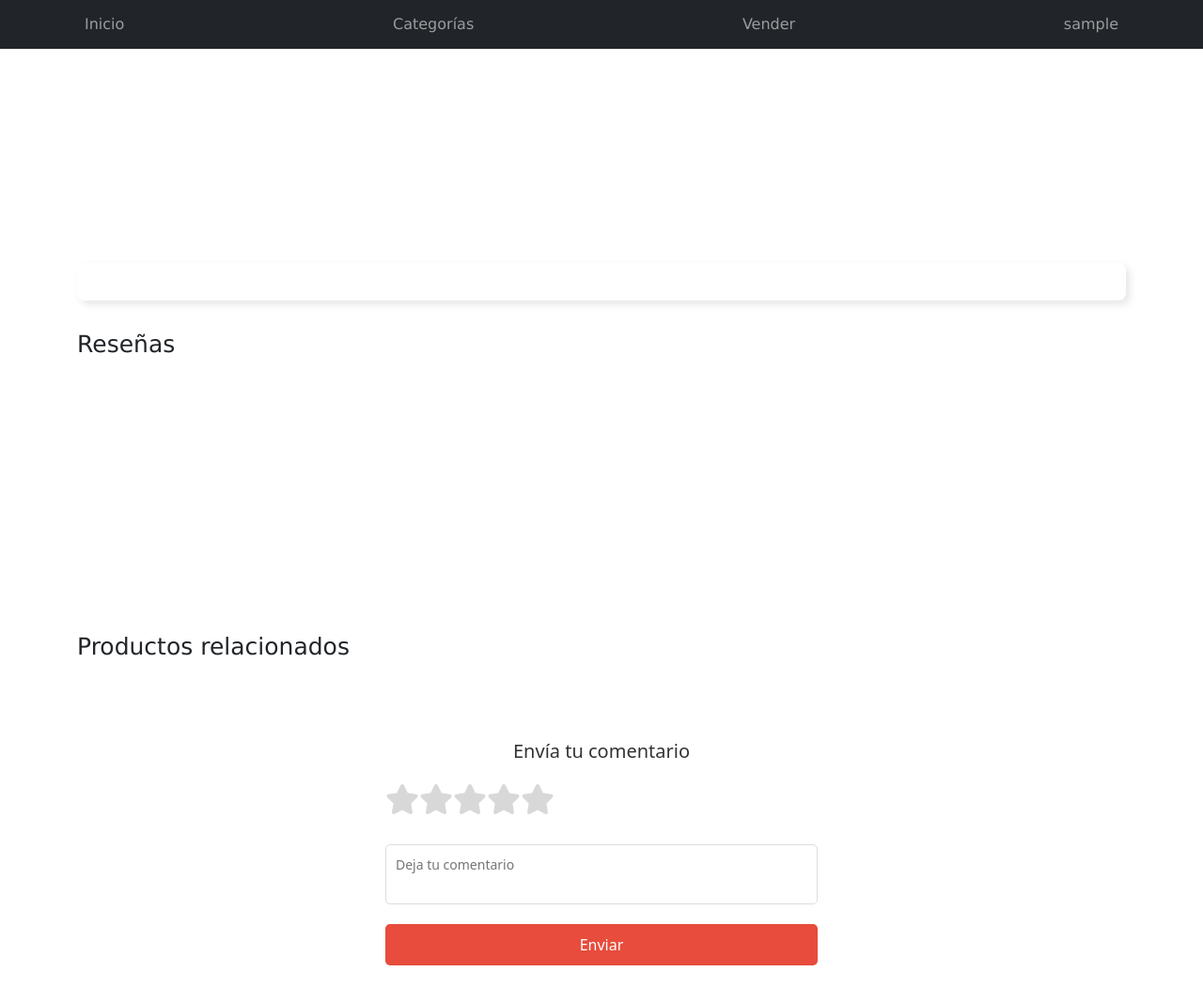
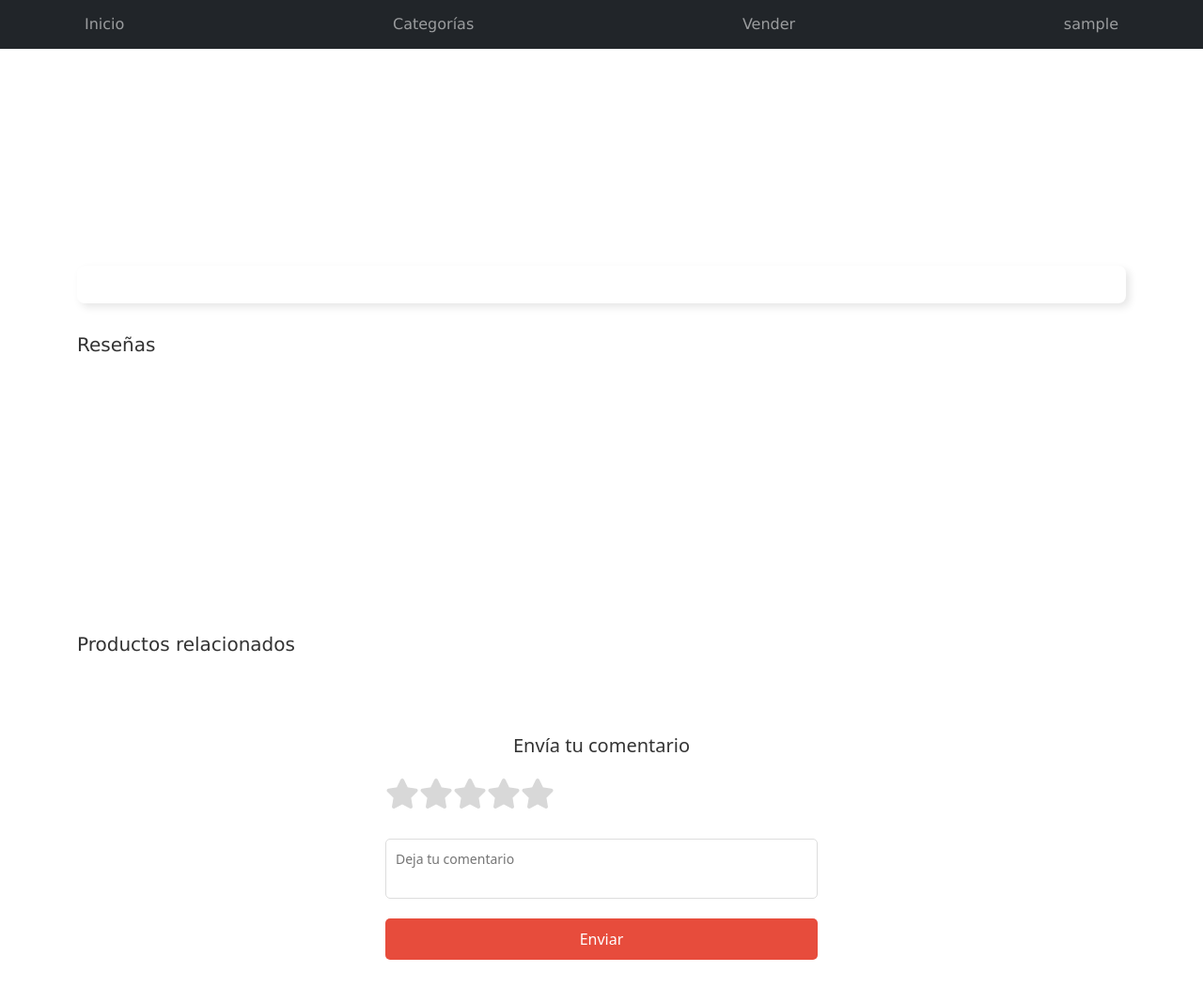
Before and after one commit to camilacamacho421/Proyecto6-1, a plain HTML site: page product-info.html in a window 1280 px wide. Shown: the top 1051 px of the page at 94% size. Drawn offline with Linux system fonts and the light colour scheme; sample sign-in values are in the browser's storage.

Commit message:
cambio letra

```diff
--- a/css/styles.css
+++ b/css/styles.css
@@ -607,8 +607,9 @@ a.custom-card:hover {
 h3.product-info-titles{
 margin-top: 2rem;
 margin-bottom: 2rem;
-font-size: 25px;
-color: #212529;
+font-size: 20px;
+color: #333;
+font: system-ui, -apple-system, "Segoe UI", Roboto, "Helvetica Neue", Arial, "Noto Sans", "Liberation Sans", sans-serif, "Apple Color Emoji", "Segoe UI Emoji", "Segoe UI Symbol", "Noto Color Emoji";
 }
 
 /* Termina estilo de comentarios*/
```
